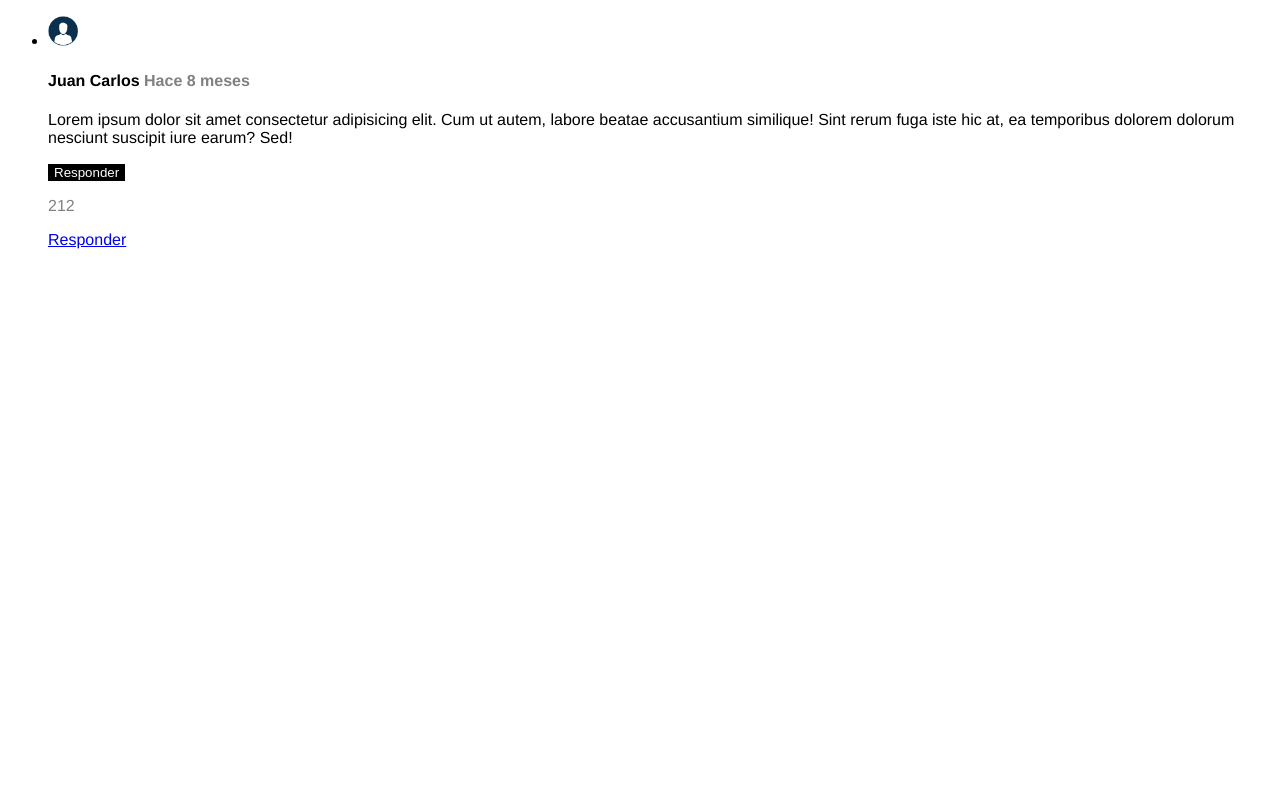
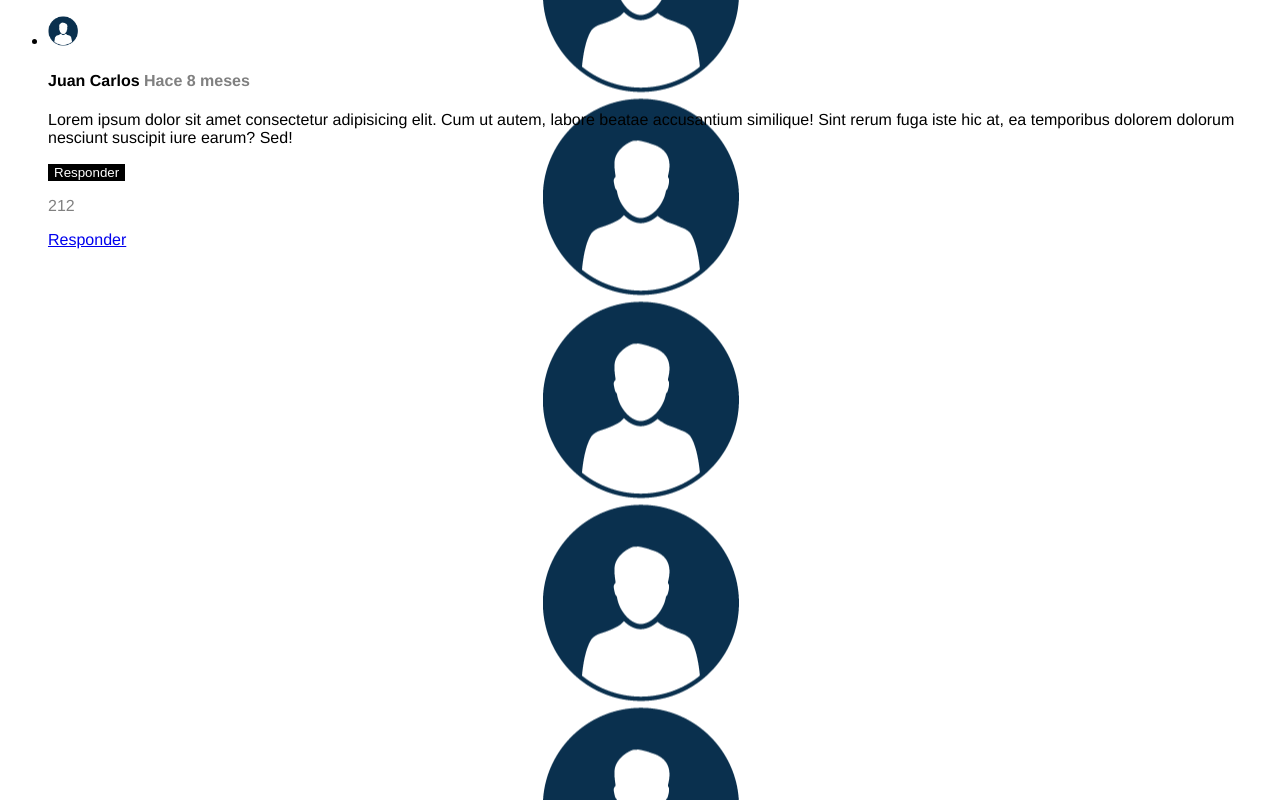
Before and after one commit to mac160382/3GitHub, a plain HTML site: page comment.html in a window 1280 px wide. Drawn offline with Linux system fonts and the light colour scheme.

Commit message:
Configuracion basica

```diff
--- a/css/comments.css
+++ b/css/comments.css
@@ -1,3 +1,14 @@
+html{
+    font-family: "Helvetica", "Arial", sans-serif;
+    background-image: url(../img/profile-pictures.png);
+    -webkit-background-size: cover;
+    background-size: auto;
+    background-repeat: repeat-y;
+    background-position: center;
+    width: 100%;
+    height: 100%;
+}
+
 body{
     font-family: "Helvetica", "Arial", sans-serif;
 }
```
